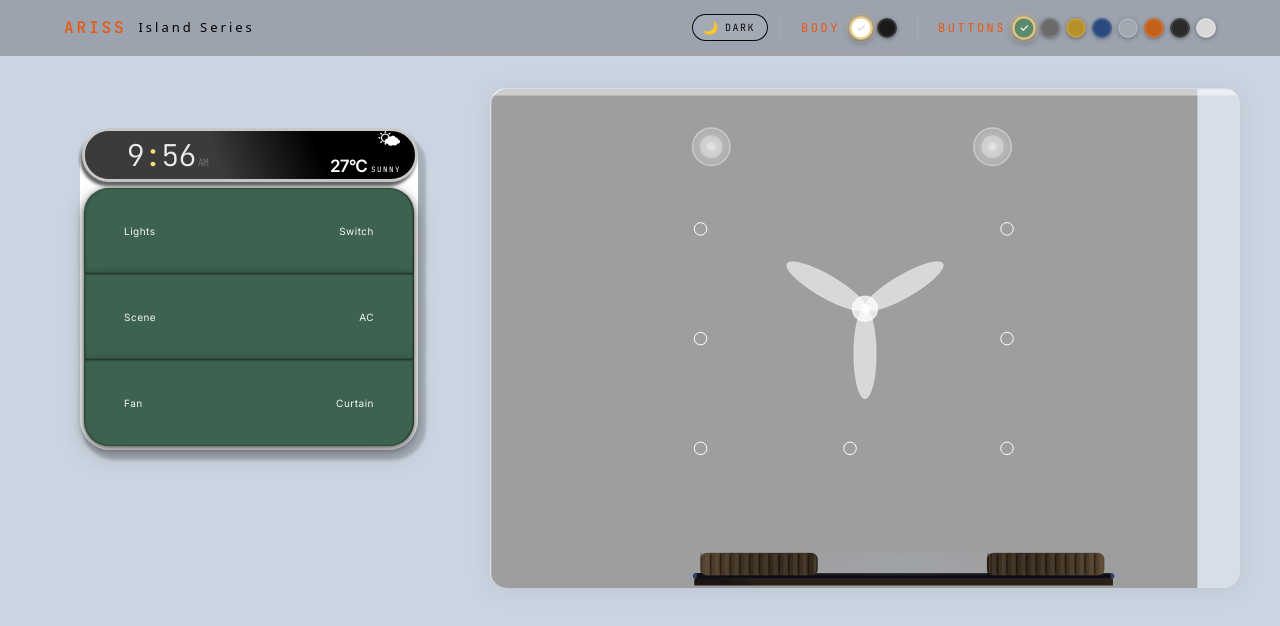
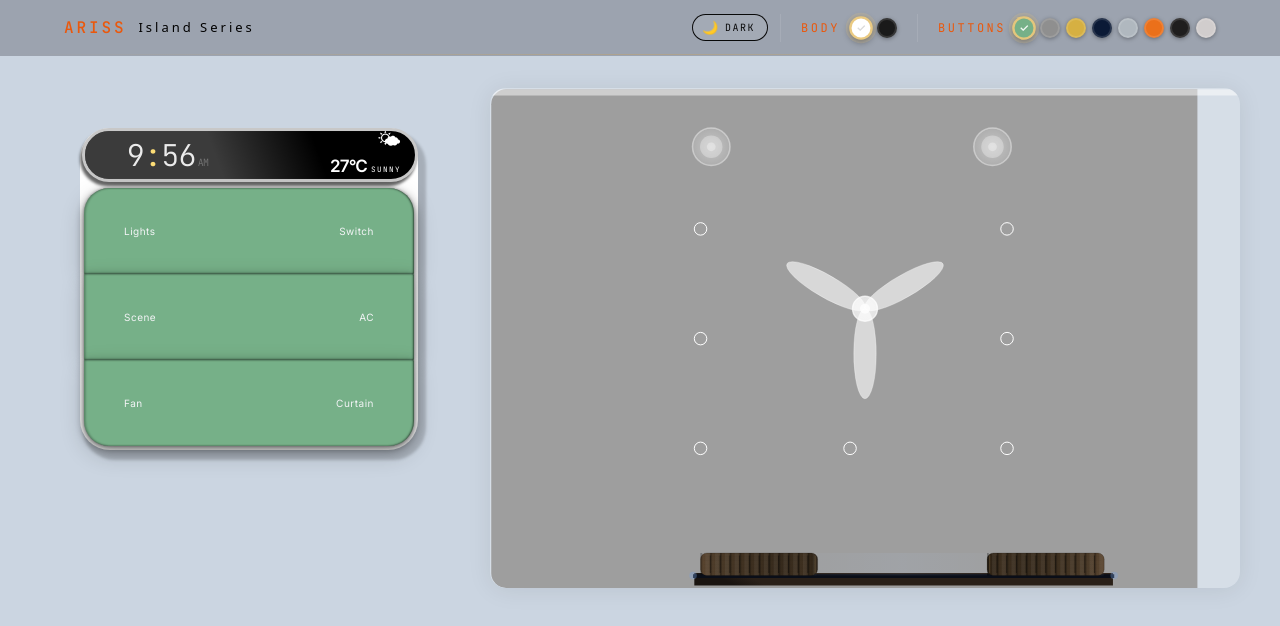
Before and after one commit to shaikhmoiz3010/ariss-island-series, a React (Vite) app: page / in a window 1280 px wide. Shown: the top 626 px of the page. Built offline with nearby package versions, Linux system fonts and the light colour scheme.

Commit message:
switch color changed

```diff
--- a/src/constants/themes.js
+++ b/src/constants/themes.js
@@ -16,14 +16,14 @@ export const HOUSING_THEMES = [
 ];
 
 export const BUTTON_THEMES = [
-  { id: "pastel-green", label: "Pastel Green", swatch: "#5c8a6e", top: "#5c8a6e", mid: "#4d7860", bot: "#3d6350" },
-  { id: "gray",         label: "Gray",         swatch: "#6a6a6a", top: "#7a7a7a", mid: "#626262", bot: "#4a4a4a" },
-  { id: "gold",         label: "Gold",         swatch: "#b8902a", top: "#c9a84c", mid: "#b8902a", bot: "#96710f" },
-  { id: "navy",         label: "Navy",         swatch: "#2a4a7f", top: "#3a5f9e", mid: "#2a4a7f", bot: "#1a3260" },
-  { id: "silver",       label: "Silver",       swatch: "#a0a8b0", top: "#b8c0c8", mid: "#a0a8b0", bot: "#828a92" },
-  { id: "orange",       label: "Orange",       swatch: "#c4601a", top: "#d4742a", mid: "#c4601a", bot: "#a04a0e" },
-  { id: "black",        label: "Black",        swatch: "#2a2a2a", top: "#3a3a3a", mid: "#2a2a2a", bot: "#1a1a1a" },
-  { id: "white",        label: "White",        swatch: "#d8d8d8", top: "#e8e8e8", mid: "#d0d0d0", bot: "#b8b8b8" },
+  { id: "pastel-green", label: "Pastel Green", swatch: "#76B088", top: "#5c8a6e", mid: "#4d7860", bot: "#76B088" },
+  { id: "gray",         label: "Gray",         swatch: "#8F8F8F", top: "#7a7a7a", mid: "#626262", bot: "#8F8F8F" },
+  { id: "gold",         label: "Gold",         swatch: "#D6B042", top: "#c9a84c", mid: "#b8902a", bot: "#D6B042" },
+  { id: "navy",         label: "Navy",         swatch: "#0B1A36", top: "#3a5f9e", mid: "#2a4a7f", bot: "#0B1A36" },
+  { id: "silver",       label: "Silver",       swatch: "#B0B8BF", top: "#b8c0c8", mid: "#a0a8b0", bot: "#B0B8BF" },
+  { id: "orange",       label: "Orange",       swatch: "#EB701A", top: "#FF870D", mid: "#FF870D", bot: "#EB701A" },
+  { id: "black",        label: "Black",        swatch: "#1F1E1E", top: "#3a3a3a", mid: "#2a2a2a", bot: "#1F1E1E" },
+  { id: "white",        label: "White",        swatch: "#D1CDCD", top: "#e8e8e8", mid: "#d0d0d0", bot: "#D1CDCD" },
 ];
 
 export const DEFAULT_HOUSING = "white";
```
